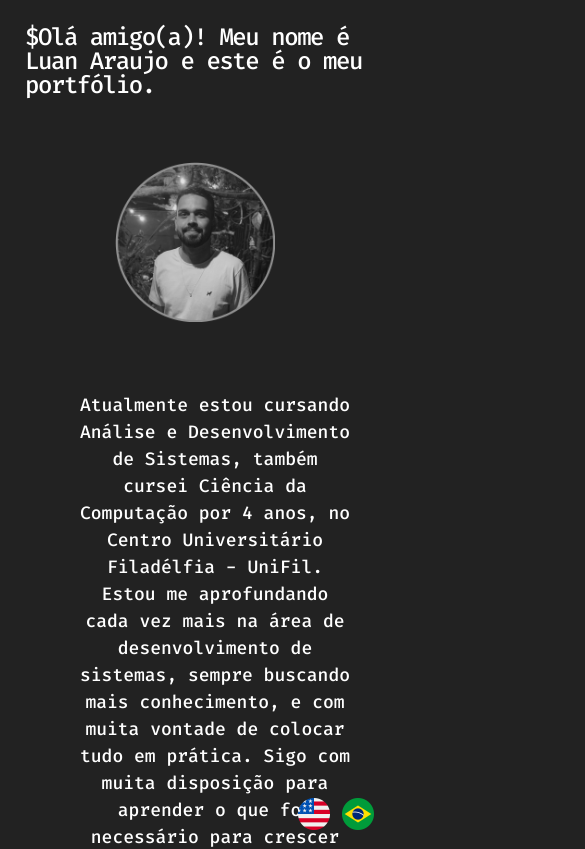
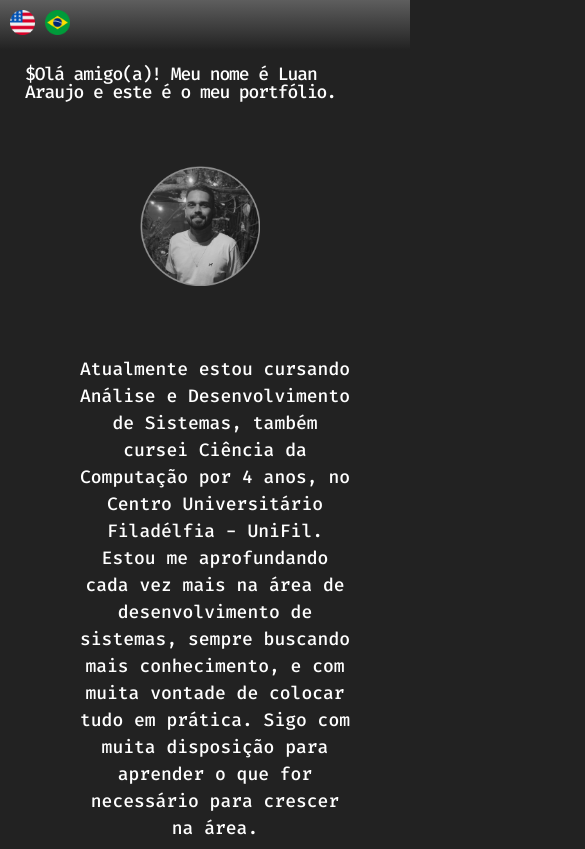
Before and after one commit to luanaraujo/portfolio, a plain HTML site: page index.html in a window 390 px wide. Shown: the top 849 px of the page, 585 px wide, since content can reach past the window. Drawn offline with nearby package versions, Linux system fonts and the light colour scheme.

Commit message:
Ajustes feitos para telas menores

```diff
--- a/index.html
+++ b/index.html
@@ -11,6 +11,12 @@
 </head>
 
 <body>
+	<div id="fixed-header">
+		<div class="language-selector">
+		<button id="english-button"><img src="/assets/usa.png" alt="English"></button>
+		<button id="portuguese-button"><img src="/assets/brazil.png" alt="Português"></button>
+		</div>
+	</div>
 	<header data-translation-key="header" class="TextGlitch" id="title">
 		<div class="TextGlitch-clip">
 			<div class="TextGlitch-word"></div>
@@ -74,8 +80,8 @@
 
 	<div class="ProjetoHelpCar" id="helpcar">
 		<h3 id="site-helpcar"data-translation-key="helpcar-title">Site HelpCar Baterias</h3>
-		<p id="desc-helpcar" data-translation-key="helpcar-description">Projeto de um site de contato para a empresa HelpCar Baterias, usando HTML, CSS e Javascript</p>
-		<img src="/assets/helpcar.png" alt="Site HelpCar" class="helpcar-image">
+		<p id="desc-helpcar" data-translation-key="helpcar-description" class="helpcar-texto">Projeto de um site de contato para a empresa HelpCar Baterias, usando HTML, CSS e Javascript</p>
+		<img src="/assets/helpcar.png" alt="Site HelpCar" class="helpcar-image responsive-image">
 
 		<div class="icone-helpcar">
 			<a href="https://helpcarbaterias.vercel.app/" target="_blank">
@@ -87,7 +93,7 @@
 	<div class="ProjetoAssinatura" id="assinatura">
 		<h3 data-translation-key="projects-assinatura">Tratador de Assinaturas</h3>
 		<p data-translation-key="assinatura-descricao" class="projeto-assinatura-texto">Projeto de um programa de tratamento de assinaturas eletrônicas, usando Python e suas bibliotecas: OpenCV, Streamlit, Numpy, Matplotlib e OS. Nele é possível carregar a imagem, selecionar a pasta de destino e então selecionar o nível de filtro desejado. Ao selecionar o valor, o programa converte a imagem para uma escala cinza, aplica o filtro limiar binário, um filtro de suavização Gaussiano e o de mediana.</p>
-		<img src="/assets/assinatura.png" alt="Site Trata Assinaturas" class="assinatura-image">
+		<img src="/assets/assinatura.png" alt="Site Trata Assinaturas" class="assinatura-image responsive-image">
 
 		<div class="icone-assinatura">
 			<a href="https://trataimagem.streamlit.app/" target="_blank">
@@ -99,7 +105,7 @@
 	<div class="ProjetoTabela" id="tabela">
 		<h3 data-translation-key="projects-table">Tratador de Tabelas</h3>
 		<p data-translation-key="table-description" class="projeto-tabela-texto">Projeto de um programa de tratamento de tabelas de valores de exames, usando Python e suas bibliotecas: Pandas, Streamlit, Re, Openpyxl e Base64. Nele é possível carregar a tabela em excel, selecionar as colunas dos códigos de procedimento e valor, que você quer usar no tratamento, que serão adicionadas na tabela base (que está pronta para importação). Após a seleção das colunas, os dados são tratados e salvos em uma nova tabela com base no modelo que o programa usa de base. E então, o programa gera o download da tabela tratada, em csv.</p>
-		<img src="/assets/tabela.png" alt="Site Trata Tabelas" class="tabela-image">
+		<img src="/assets/tabela.png" alt="Site Trata Tabelas" class="tabela-image responsive-image">
 
 		<div class="icone-tabela">
 			<a href="https://tratatabela.streamlit.app/" target="_blank">
@@ -112,7 +118,7 @@
 		<h3 data-translation-key="projects-menu">Cardápio Digital</h3>
 		<p data-translation-key="menu-description" class="projeto-cardapio-texto">Projeto pessoal de um simples protótipo de cardápio digital utilizando as seguintes tecnologias no backend: Java Spring e Spring MVC para criação do servidor, Spring Data JPA para manipulação e persistência de dados, Lombok e o banco de dados PostgreSQL. No frontend foram utilizadas as tecnologias: React, Typescript e React Query. Esse cardápio permite incluir novos produtos e fazer a exclusão do cardápio.<br/>
 		No meu Linkedin eu postei um vídeo mostrando o funcionamento.</p>
-		<img src="/assets/cardapio.png" alt="Repositório Cardápio" class="cardapio-image">
+		<img src="/assets/cardapio.png" alt="Repositório Cardápio" class="cardapio-image responsive-image">
 
 		<div class="icone-cardapio">
 			<a href="https://github.com/luanaraujo/projeto-cardapio" target="_blank">
@@ -121,10 +127,7 @@
 		</div>
 	</div>
 
-	<div class="language-selector">
-		<button id="english-button"><img src="/assets/usa.png" alt="English"></button>
-		<button id="portuguese-button"><img src="/assets/brazil.png" alt="Português"></button>
-	</div>
+
 	<script src="./script.js"></script>
 	<script type="module" src="https://unpkg.com/ionicons@7.1.0/dist/ionicons/ionicons.esm.js"></script>
 	<script nomodule src="https://unpkg.com/ionicons@7.1.0/dist/ionicons/ionicons.js"></script>
--- a/script.js
+++ b/script.js
@@ -44,11 +44,9 @@ class TextGlitch {
     setTexts([text, ...alt]) {
         this._text = text;
         this._textAlt = alt;
-        this._updateText(); // Chame a função para atualizar o texto quando os textos são definidos
+        this._updateText();
     }
 
-    // private:
-    // .....................................................................
     _frame() {
         this._glitch();
         setTimeout(this._unglitch, 50 + Math.random() * 200);
@@ -63,7 +61,7 @@ class TextGlitch {
 
     _unglitch() {
         this._removeClipCSS();
-        this._updateText(); // Chame a função para atualizar o texto quando o efeito é desligado
+        this._updateText();
         this._root.classList.remove("TextGlitch-blended");
     }
 
@@ -110,13 +108,14 @@ class TextGlitch {
 
    // Função para atualizar o texto com base no idioma selecionado
    _updateText() {
+
     // Crie um objeto de tradução que mapeia chaves de tradução para os textos correspondentes em diferentes idiomas
     const translations = {
         "hello-friend": {
-            english: "$hello friend! My name is Luan Araujo and this is my portfolio.",
+            english: "$Hello friend! My name is Luan Araujo and this is my portfolio.",
             portuguese: "$Olá amigo(a)! Meu nome é Luan Araujo e este é o meu portfólio."
         },
-        // Adicione mais chaves de tradução conforme necessário para outros elementos
+
     };
 
     // Atualize o texto com base no idioma selecionado e na chave de tradução
@@ -153,13 +152,6 @@ class MeusProjetos {
             "¨µ31)*{&",
             "§#+:|*{&",
         ]);
-
-        // this.setTexts( [
-        // 	"hello world !",
-        // 	"HELLO WORLD ?",
-        // 	"µ3770 3027q ?",
-        // 	"µ311p MQ51b ?",
-        // ] );
     }
 
     on() {
@@ -177,11 +169,9 @@ class MeusProjetos {
     setTexts([text, ...alt]) {
         this._text = text;
         this._textAlt = alt;
-        this._updateText(); // Chame a função para atualizar o texto quando os textos são definidos
+        this._updateText();
     }
 
-    // private:
-    // .....................................................................
     _frame() {
         this._glitch();
         setTimeout(this._unglitch, 50 + Math.random() * 200);
@@ -196,7 +186,7 @@ class MeusProjetos {
 
     _unglitch() {
         this._removeClipCSS();
-        this._updateText(); // Chame a função para atualizar o texto quando o efeito é desligado
+        this._updateText();
         this._root.classList.remove("MeusProjetos-blended");
     }
 
@@ -274,7 +264,7 @@ class TranslationHandler {
         this._text = "";
         Object.seal(this);
 
-        // Chame a função para atualizar o texto com base no idioma selecionado
+
         this._updateText();
     }
 
--- a/style.css
+++ b/style.css
@@ -1,5 +1,6 @@
 body {
     height: 100%;
+    display: flex;
 	margin: 0;
 	flex-direction: column;
     overflow: hidden;
@@ -9,8 +10,12 @@ body {
 }
 
 header {
-	margin: 20px;
-	width: 100%;
+    order: 1;
+	margin-left: 20px;
+	margin-top: 100px;
+    padding-top: 40px;
+    width: 100%;
+    display: flex;
 }
 
 /* Texto com efeito de glitch */
@@ -22,6 +27,7 @@ header {
     justify-content: flex-start;
     position: relative;
     color: #fff;
+    margin-top: 100px;
     line-height: 1em;
     letter-spacing: -.1ch;
     font-size: 24px;
@@ -40,6 +46,7 @@ header {
     bottom: 0;
     width: .7ch;
     height: 1em;
+    padding-top: 40px;
     margin-left: .35ch;
     border-radius: 1px;
     background-color: currentColor;
@@ -55,6 +62,7 @@ header {
 
 .TextGlitch-clip {
     position: relative;
+
     display: flex;
     align-items: baseline;
 }
@@ -62,6 +70,7 @@ header {
 .TextGlitch-clip + .TextGlitch-clip {
     position: absolute;
     top: 0;
+    padding-top: 40px;
 }
 
 .TextGlitch:not( .TextGlitch-blended ) .TextGlitch-clip + .TextGlitch-clip {
@@ -69,6 +78,7 @@ header {
 }
 
 .TextGlitch-word {
+
     margin: 5px;
     max-width: 100%;
     word-wrap: break-word;
@@ -80,6 +90,7 @@ header {
     position: absolute;
     top: 0;
     opacity: 0;
+    padding-top: 40px;
     transition: .5s;
     transition-property: opacity;
 }
@@ -289,6 +300,14 @@ header {
     text-align: center;
   }
 
+  .helpcar-texto {
+    font-size: 15px;
+    margin: 0 auto;
+    max-width: 70%;
+    line-height: 1.5;
+    margin-bottom: 10px;
+}
+
 
   .helpcar-image{
     width: 650px;
@@ -327,6 +346,7 @@ header {
     margin: 0 auto;
     max-width: 70%;
     line-height: 1.5;
+    margin-bottom: 10px;
 }
 
 .assinatura-image {
@@ -366,6 +386,7 @@ header {
     margin: 0 auto;
     max-width: 70%;
     line-height: 1.5;
+    margin-bottom: 10px;
 }
 
 .tabela-image {
@@ -405,6 +426,7 @@ header {
     margin: 0 auto;
     max-width: 70%;
     line-height: 1.5;
+    margin-bottom: 10px;
 }
 
 .cardapio-image {
@@ -426,45 +448,113 @@ header {
     border: 2px solid rgba(255, 255, 255, 0.2);
 }
 
-.language-selector {
-    position: absolute;
+/* Ajuste o estilo do cabeçalho fixo para telas maiores */
+#fixed-header {
+    position: fixed; /* Mantenha "fixed" para telas maiores */
+    top: 0;
+    left: 0;
+    width: 100%;
+    z-index: 1000;
+    background: linear-gradient(rgb(94, 94, 94), #222);
+    padding: 10px;
     display: flex;
-    flex-wrap: wrap;
-    top: 20px;
-    right: 20px;
+    justify-content: space-between;
+    align-items: center;
 }
 
-.language-selector button {
+#fixed-header .language-selector {
+    display: flex;
+    align-items: center;
+}
+
+#fixed-header .language-selector button {
     background: transparent;
+    position: relative;
     border: none;
     cursor: pointer;
+    font-size: 18px;
+    margin-right: 10px;
+    padding: 0;
 }
 
-.language-selector button img {
-    width: 32px;
-    height: 32px;
+#fixed-header .language-selector button img {
+    width: 25px;
+    height: 25px;
     color: currentColor;
 }
 
-.language-selector button:hover img {
+#fixed-header .language-selector button:hover img {
     opacity: 0.8;
 }
+/* Adicione esta regra de mídia para telas pequenas (por exemplo, smartphones) */
+@media (max-width: 768px) {
+    body {
+        margin: auto;
+    }
 
-.language-selector.bottom-right {
-    position: fixed;
-    bottom: 20px;
-    right: 20px;
+    .TextGlitch {
+        font-size: 18px;
+        max-width: 85%;
 
-}
+    }
+
+    .TextGlitch::after {
+        display: none;
+    }
 
 
-/* Adicione esta regra de mídia para telas pequenas (por exemplo, smartphones) */
-@media (max-width: 950px) {
-    .language-selector {
-        position: fixed;
-        bottom: 0;
-        right: 0;
-        margin: 10px;
-        align-items: flex-end;
+    header {
+        flex-direction: column;
+    }
+
+
+    .responsive-image {
+        max-width: 80%;
+        display: block;
+        margin: 0 auto;
+    }
+
+    .profile-container {
+        justify-content: center; /* Centralize horizontalmente o conteúdo do .profile-container */
+    }
+    .profile-image {
+        width: 120px;
+        padding-left: 10px;
+
+    }
+
+
+    #sobre {
+        font-size: 16px;
+    }
+
+
+    #fixed-header {
+        padding-right: 10px;
+    }
+
+
+    #fixed-header .language-selector {
+        overflow-x: auto;
+        white-space: nowrap;
     }
 }
+    #fixed-header .language-selector button {
+        background: transparent;
+        position: relative;
+        border: none;
+        cursor: pointer;
+        font-size: 18px;
+        margin-right: 10px;
+        padding: 0;
+    }
+
+    #fixed-header .language-selector button img {
+        width: 25px;
+        height: 25px;
+        color: currentColor;
+    }
+
+    #fixed-header .language-selector button:hover img {
+        opacity: 0.8;
+    }
```
